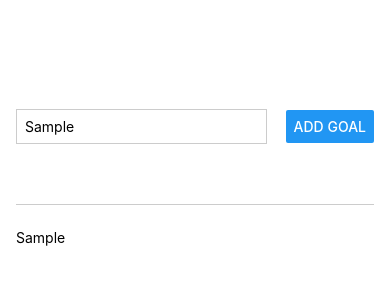
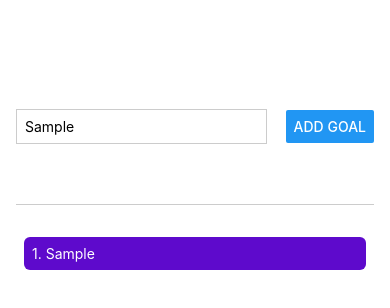
Before and after one commit to padepokanpenguin/react-native-goals-app, a React Native app: screen / in a window 390 px wide. Both pictures are taken after typing "Sample" into the empty fields and a click on the button "ADD GOAL". Shown: the top 308 px of the page. Built offline with nearby package versions, Linux system fonts and the light colour scheme.

Commit message:
using flatlist

```diff
--- a/App.js
+++ b/App.js
@@ -1,5 +1,13 @@
 import { useState } from "react";
-import { TextInput, Button, StyleSheet, Text, View } from "react-native";
+import {
+  TextInput,
+  Button,
+  StyleSheet,
+  Text,
+  View,
+  ScrollView,
+  FlatList,
+} from "react-native";
 
 export default function App() {
   const [goal, setGoal] = useState("");
@@ -9,7 +17,10 @@ export default function App() {
     setGoal(text);
   }
   function addGoalHandler() {
-    setListGoal((currentGoal) => [...currentGoal, goal]);
+    setListGoal((currentGoal) => [
+      ...currentGoal,
+      { text: goal, id: Math.random().toString() },
+    ]);
   }
 
   return (
@@ -23,9 +34,20 @@ export default function App() {
         <Button title="Add Goal" onPress={addGoalHandler} />
       </View>
       <View style={styles.goalsContainer}>
-        {listGoal.map((goal, i) => (
-          <Text key={i}>{goal}</Text>
-        ))}
+        <FlatList
+          data={listGoal}
+          renderItem={(goal) => (
+            <View style={styles.goalItem}>
+              <Text style={styles.goalText}>
+                {goal.index + 1}. {goal.item.text}
+              </Text>
+            </View>
+          )}
+          keyExtractor={(item, index) => {
+            return item.id;
+          }}
+          alwaysBounceVertical={false}
+        />
       </View>
     </View>
   );
@@ -56,4 +78,13 @@ const styles = StyleSheet.create({
   goalsContainer: {
     flex: 4,
   },
+  goalItem: {
+    margin: 8,
+    padding: 8,
+    borderRadius: 6,
+    backgroundColor: "#5e0acc",
+  },
+  goalText: {
+    color: "white",
+  },
 });
```
